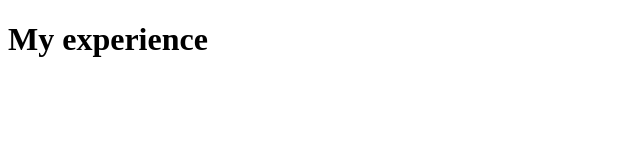
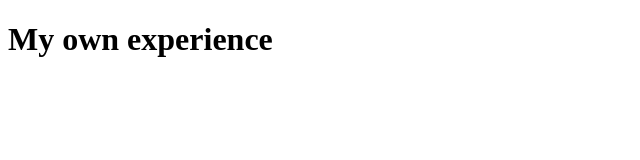
Before and after one commit to francoise2026dev/minipro1, a plain HTML site: page experience.html in a window 1280 px wide. Shown: the whole page, without its empty margins (0-640 px from the left). Drawn offline with Linux system fonts and the light colour scheme.

Commit message:
certificates

```diff
--- a/experience.html
+++ b/experience.html
@@ -6,6 +6,6 @@
     <title>Document</title>
 </head>
 <body>
-    <h1>My experience</h1>
+    <h1>My own experience</h1>
 </body>
 </html>
```
